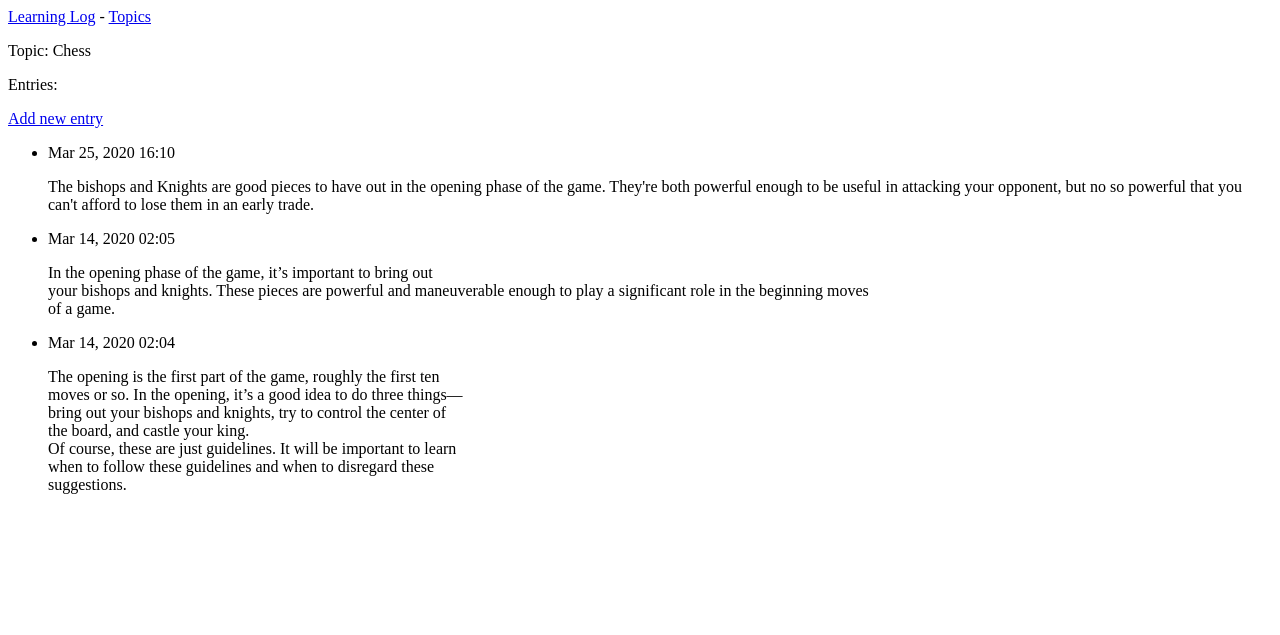
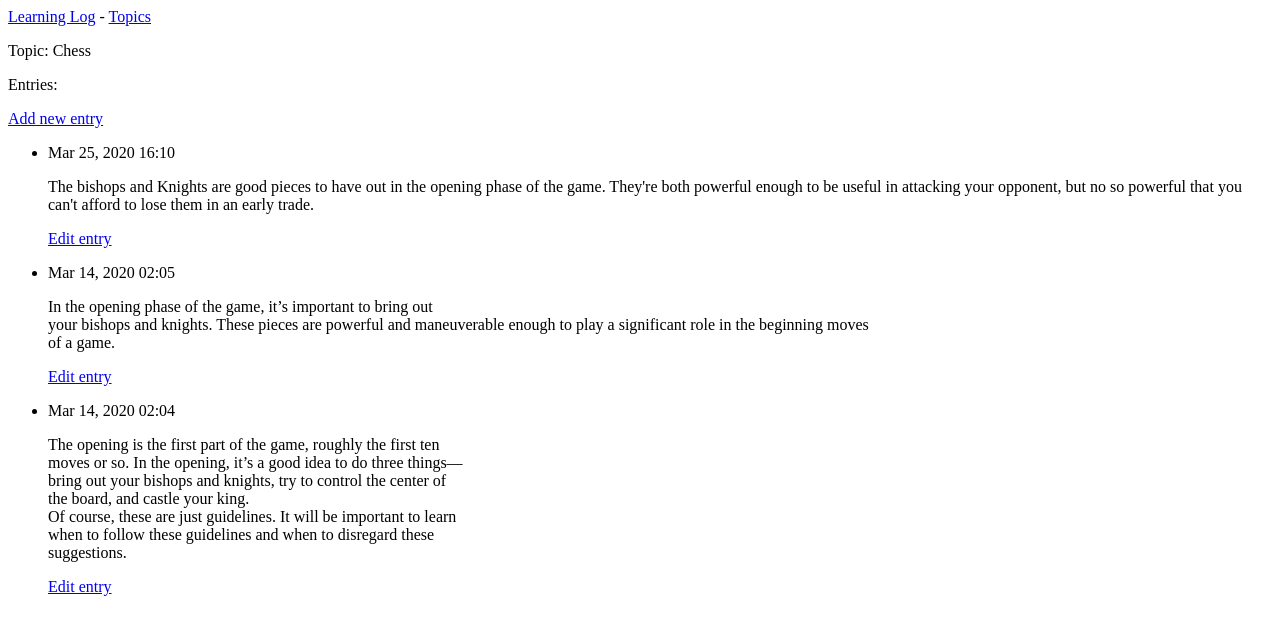
Before and after one commit to olad5/learning_log_python, a Django app: page /topics/1/ in a window 1280 px wide. Shown: the top 635 px of the page. Run offline with Django 3.2, Linux system fonts and the light colour scheme; data comes from the database, SQL or seed files in the repository.

Commit message:
implemented edit_entry functionality

```diff
--- a/learning_logs/templates/learning_logs/topic.html
+++ b/learning_logs/templates/learning_logs/topic.html
@@ -13,6 +13,9 @@
     <li>
         <p>{{ entry.date_added|date:'M d, Y H:i' }}</p>
         <p>{{ entry.text|linebreaks }}</p>
+        <p>
+            <a href="{% url 'learning_logs:edit_entry' entry.id%}">Edit entry</a>
+        </p>
     </li>
     {% empty %}
     <li>There are np entries for this topic yet.</li>
--- a/learning_logs/urls.py
+++ b/learning_logs/urls.py
@@ -16,4 +16,6 @@ urlpatterns = [
     path("new_topic/", views.new_topic, name="new_topic"),
     # Page for adding a new entry.
     path("new_entry/<int:topic_id>/", views.new_entry, name="new_entry"),
+    # Page for editing an entry.
+    path("edit_entry/<int:entry_id>/", views.edit_entry, name="edit_entry"),
 ]
--- a/learning_logs/views.py
+++ b/learning_logs/views.py
@@ -1,6 +1,6 @@
 from django.shortcuts import render, redirect
 
-from .models import Topic
+from .models import Topic, Entry
 from .forms import TopicForm, EntryForm
 
 # Create your views here.
@@ -62,3 +62,23 @@ def new_entry(request, topic_id):
     # Display a blank or invalid form.
     context = {"topic": topic, "form": form}
     return render(request, "learning_logs/new_entry.html", context)
+
+
+def edit_entry(request, entry_id):
+    """ Edit an existing entry. """
+    entry = Entry.objects.get(id=entry_id)
+    topic = entry.topic
+
+    if request.method != "POST":
+        # Initial request; pre-fill with the current entry.
+        form = EntryForm(instance=entry)
+
+    else:
+        # POST data submitted; process data.
+        form = EntryForm(instance=entry, data=request.POST)
+        if form.is_valid():
+            form.save()
+            return redirect("learning_logs:topic", topic_id=topic.id)
+
+    context = {"entry": entry, "topic": topic, "form": form}
+    return render(request, "learning_logs/edit_entry.html", context)
```
Also changed, not shown: learning_logs/templates/learning_logs/edit_entry.html (added, +15 -0 lines).
